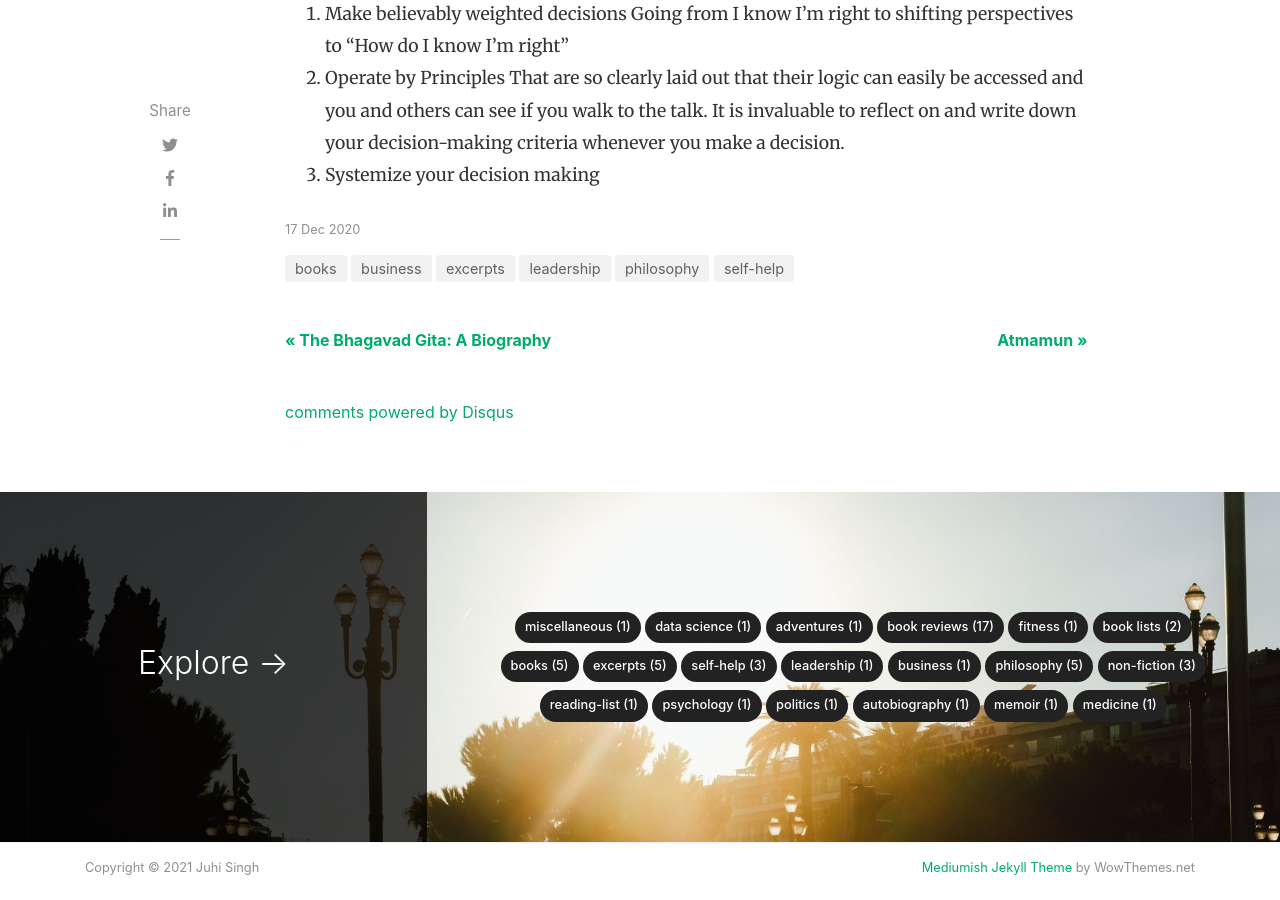
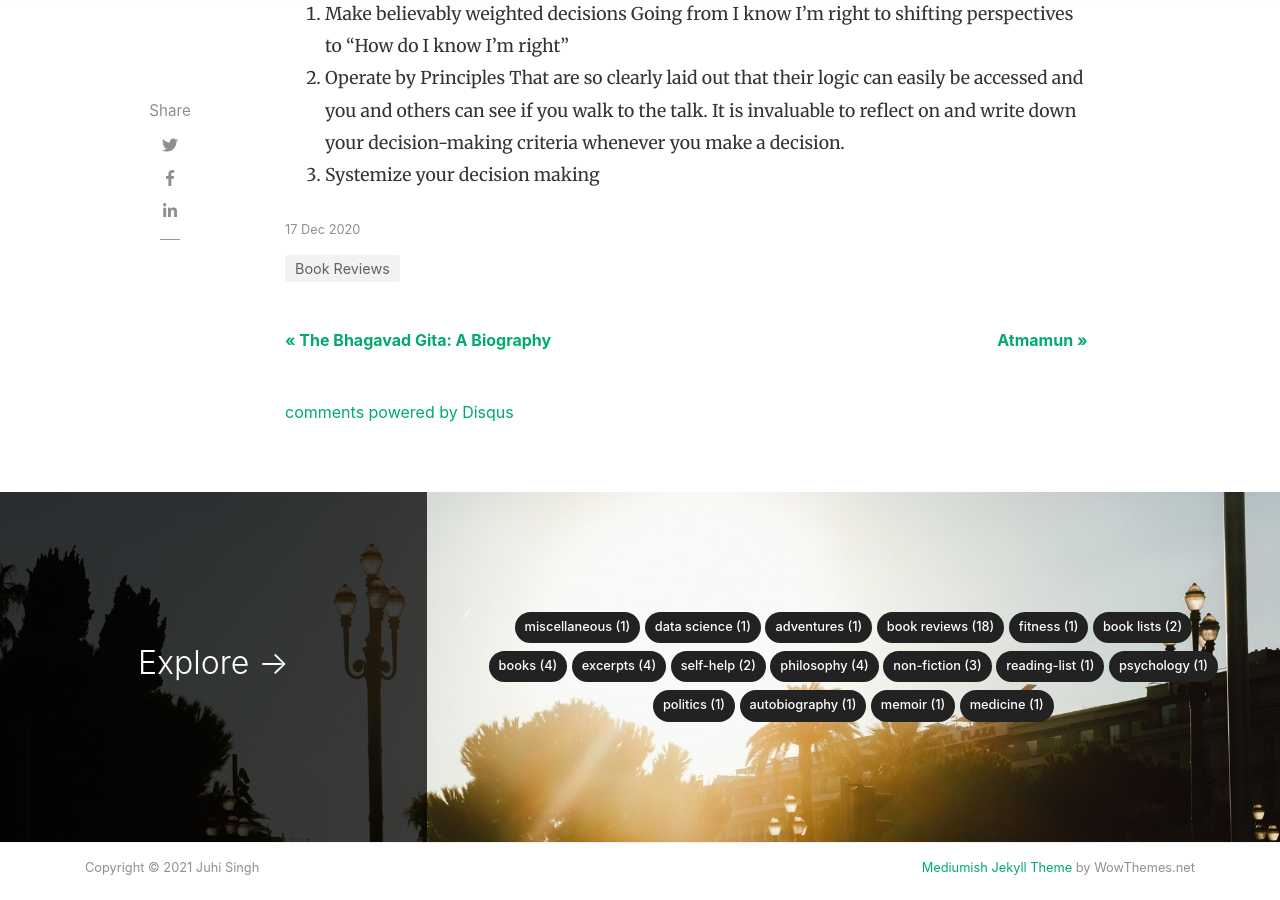
Before and after one commit to jsingh41/jsingh41.github.io, a Jekyll site: the page built from _posts/2020-12-17-principles.md, in a window 1280 px wide and 900 px high, scrolled down 2549 px. Built offline with Jekyll 4.4.1, drawn with Linux system fonts in a browser that asks for light colours; nearby versions of some CDN libraries; comment, search, counter and statistics services are not loaded.

Commit message:
Update 2020-12-17-principles.md

```diff
--- a/_posts/2020-12-17-principles.md
+++ b/_posts/2020-12-17-principles.md
@@ -2,7 +2,7 @@
 layout: post
 title:  "Principles: Life and Work"
 author: juhi
-categories: [ books, excerpts, self-help, leadership, business, philosophy ]
+categories: [ Book Reviews ]
 image: assets/images/principles.jpg
 
 ---
```
